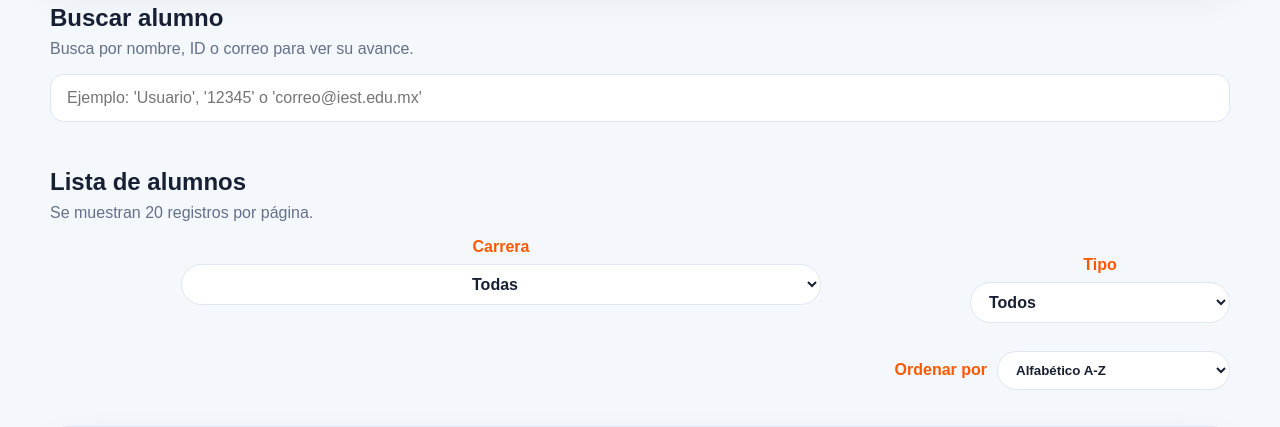
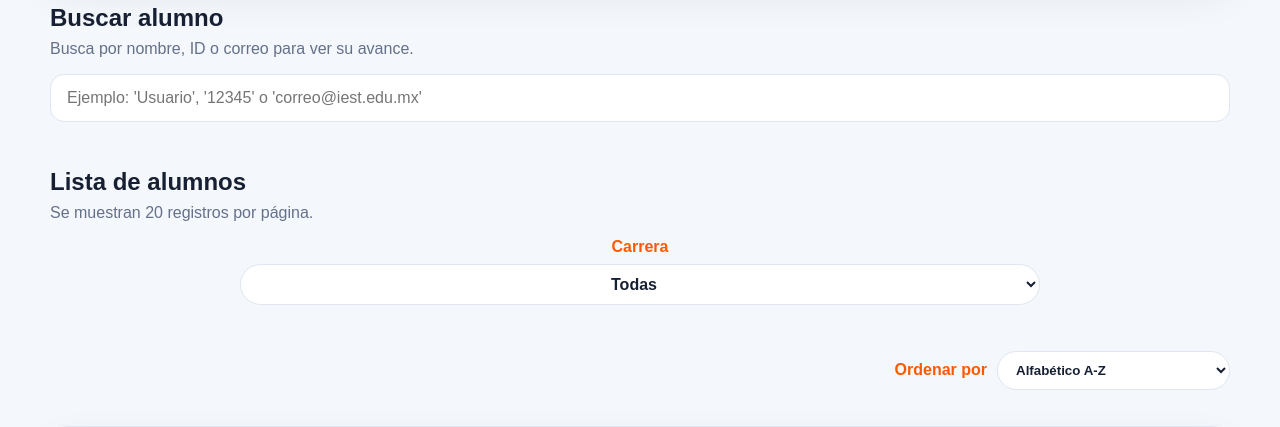
Before and after one commit to renauds25/reporte-canvas, a Flask app: page /alumnos in a window 1280 px wide. Shown: the part 1142-1569 px from the top of the page. Run offline with Flask 3, Linux system fonts and the light colour scheme; the visitor is signed in with stand-in values (Sample User, id 1); parts of the project's set-up code (start-up, migrations or seed data) failed here and were passed over.

Commit message:
Actualización de panel alumnos

```diff
--- a/static/css/styles.css
+++ b/static/css/styles.css
@@ -1527,6 +1527,26 @@ code {
     margin-bottom: 18px;
 }
 
+
+/* Centrar filtro de carrera en la lista de alumnos */
+.alumnos-filter-panel .career-filter-group {
+    grid-column: 1 / -1;
+    justify-self: center;
+    width: min(800px, 100%);
+    text-align: center;
+}
+
+.alumnos-filter-panel .career-toolbar {
+    justify-content: center;
+    width: 100%;
+}
+
+.alumnos-filter-panel .career-select {
+    width: 100%;
+    text-align: center;
+    text-align-last: center;
+}
+
 .alumnos-list-toolbar {
     grid-column: 1 / -1;
     margin: 0 0 18px;
--- a/templates/alumnos.html
+++ b/templates/alumnos.html
@@ -90,16 +90,6 @@
                     </div>
                 </div>
 
-                <div class="filter-group type-filter-group">
-                    <p class="filter-label">Tipo</p>
-                    <select id="alumnosTipoSelect" class="search sort-select type-select" aria-label="Filtrar alumnos por tipo">
-                        <option value="__TODOS_TIPOS__">Todos</option>
-                        <option value="revalidado">Revalidado</option>
-                        <option value="nuevo">Dato nuevo</option>
-                        <option value="pendiente">Pendiente</option>
-                    </select>
-                </div>
-
                 <div class="list-toolbar alumnos-list-toolbar">
                     <label for="alumnosSortSelect">Ordenar por</label>
                     <select id="alumnosSortSelect" class="sort-select" aria-label="Ordenar lista de alumnos">
```
